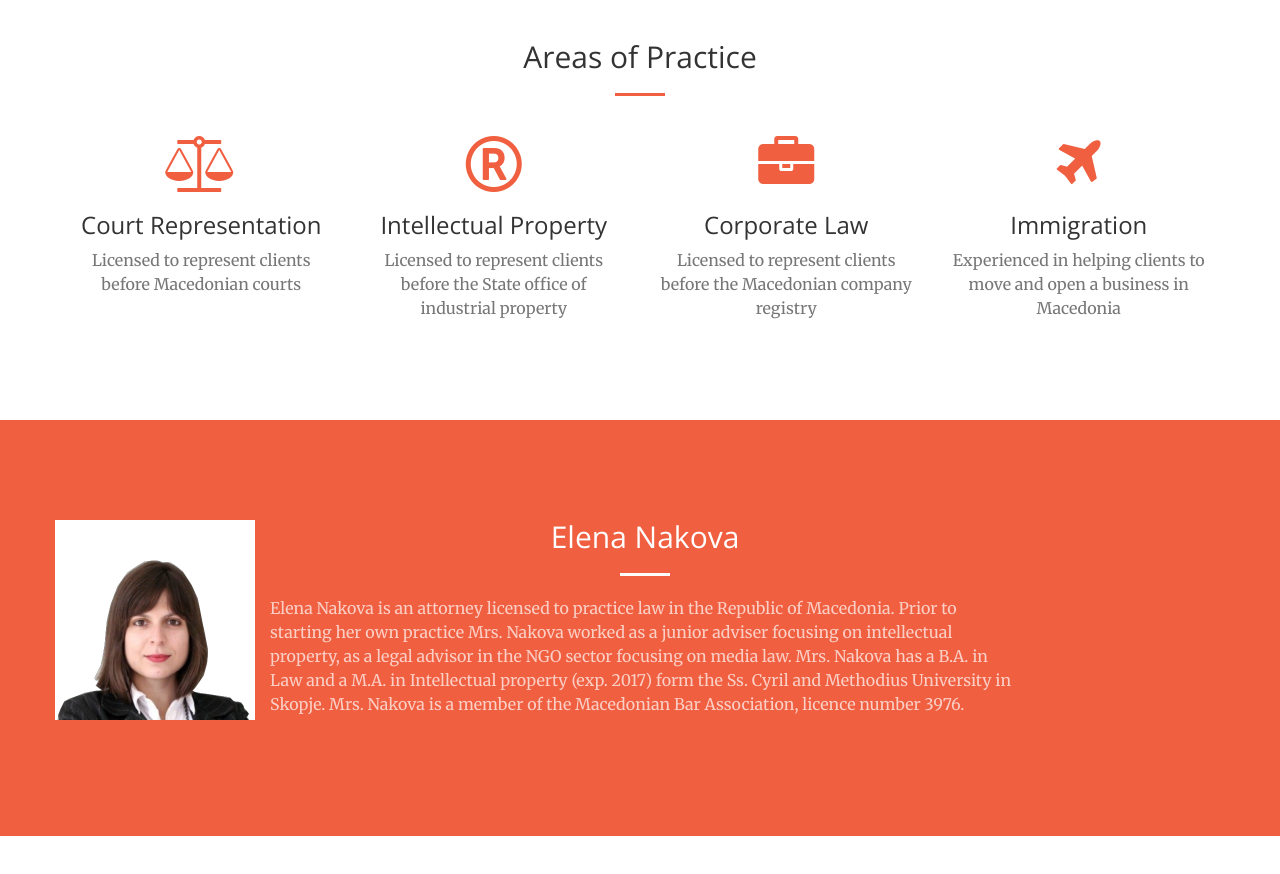
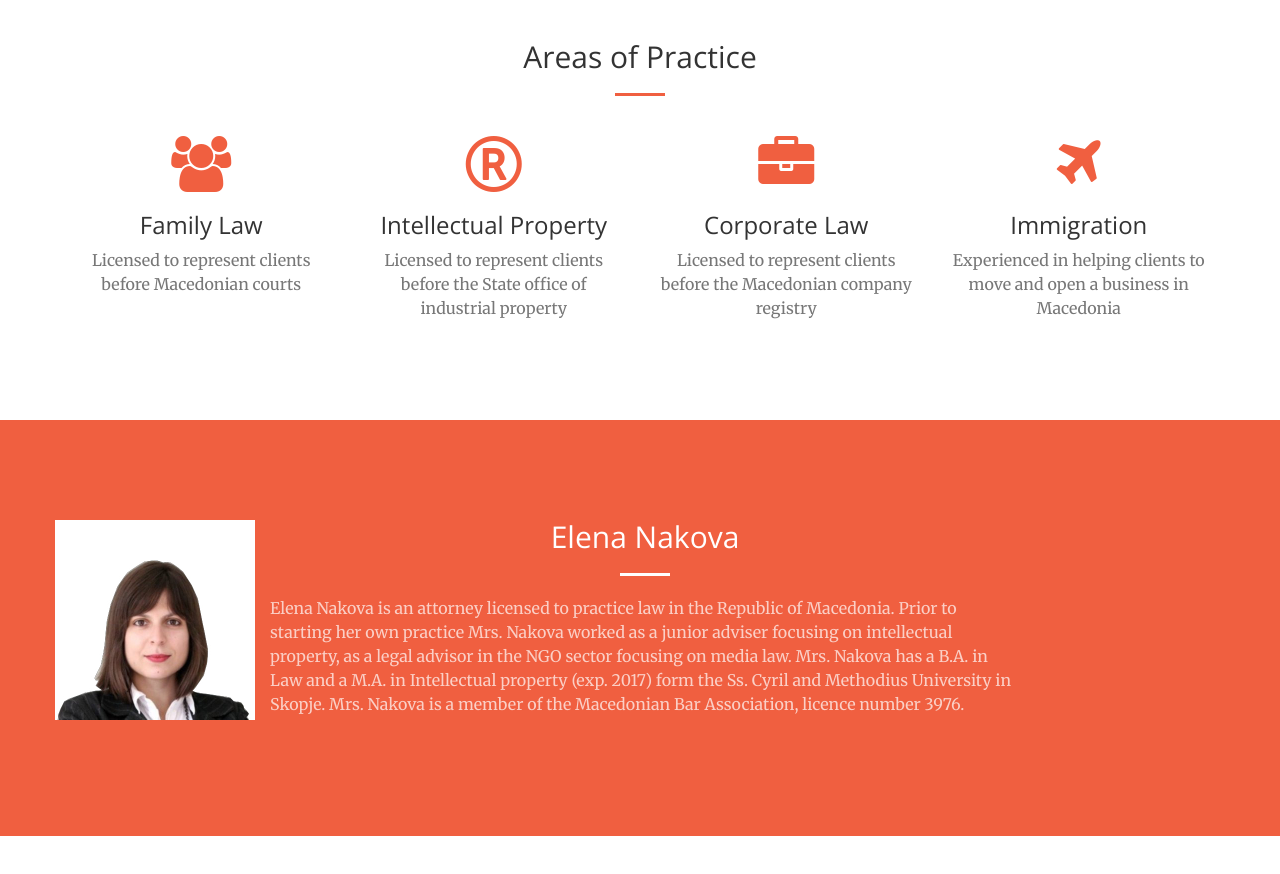
Before and after one commit to novica/aen, a website: page index.html in a window 1280 px wide. Shown: the part 860-1734 px from the top of the page. Drawn offline with nearby package versions, Linux system fonts and the light colour scheme.

Commit message:
change title practice

```diff
--- a/index.html
+++ b/index.html
@@ -93,8 +93,8 @@
             <div class="row">
                 <div class="col-lg-3 col-md-6 text-center">
                     <div class="service-box">
-                        <i class="fa fa-4x fa-balance-scale text-primary sr-icons"></i>
-                        <h3>Court Representation</h3>
+                        <i class="fa fa-4x  fa-users text-primary sr-icons"></i>
+                        <h3>Family Law</h3>
                         <p class="text-muted">Licensed to represent clients before Macedonian courts</p>
                     </div>
                 </div>
```
